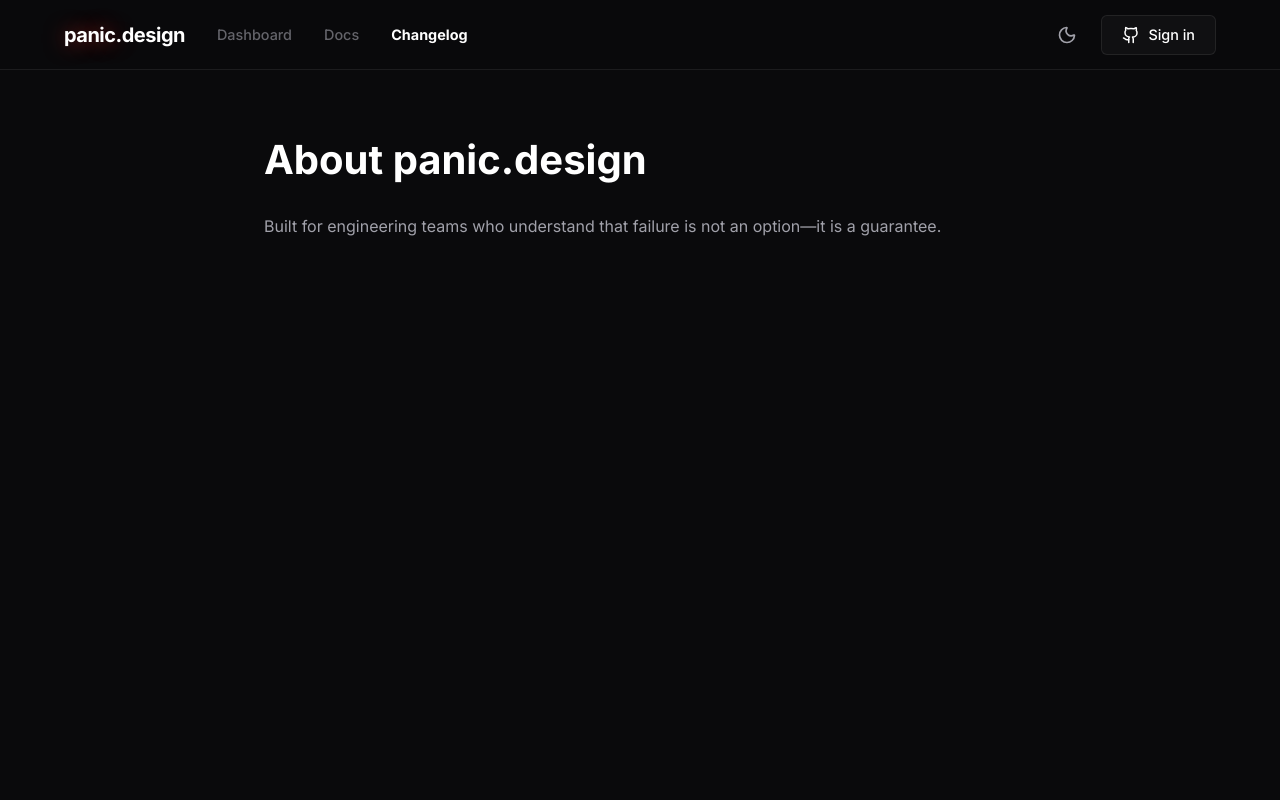
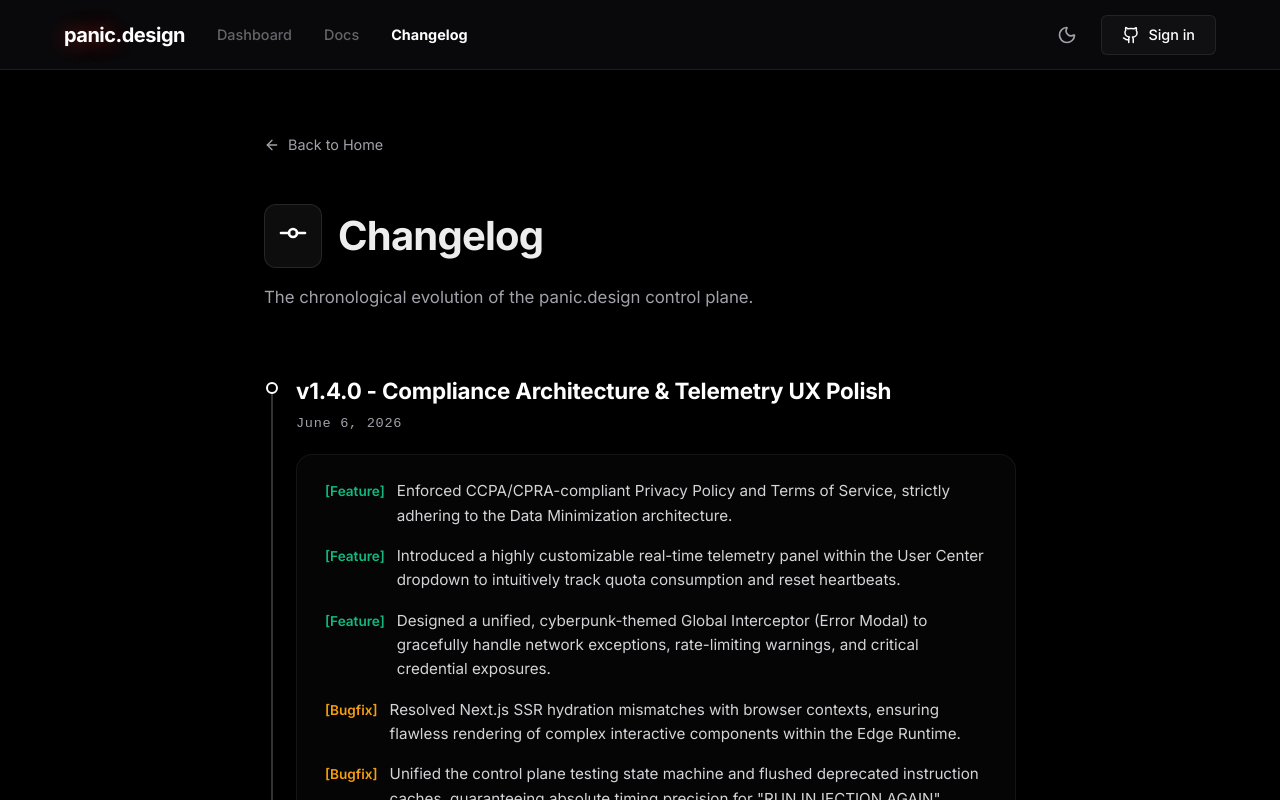
Before and after one commit to AndrewWangDev/panic_design, a Next.js app: page /changelog in a window 1280 px wide. Shown: the top 800 px of the page. Built offline with nearby package versions, Linux system fonts and the light colour scheme; no server answers.

Commit message:
feat(ui): implement highly-styled vertical timeline Changelog page

```diff
--- a/src/app/changelog/page.tsx
+++ b/src/app/changelog/page.tsx
@@ -1,10 +1,127 @@
-export default function About() {
+"use client";
+
+import React from 'react';
+import Link from 'next/link';
+import { ArrowLeft, GitCommit } from 'lucide-react';
+
+const releases = [
+  {
+    version: "v1.4.0 - Compliance Architecture & Telemetry UX Polish",
+    date: "June 6, 2026",
+    changes: [
+      { type: "Feature", text: "Enforced CCPA/CPRA-compliant Privacy Policy and Terms of Service, strictly adhering to the Data Minimization architecture." },
+      { type: "Feature", text: "Introduced a highly customizable real-time telemetry panel within the User Center dropdown to intuitively track quota consumption and reset heartbeats." },
+      { type: "Feature", text: "Designed a unified, cyberpunk-themed Global Interceptor (Error Modal) to gracefully handle network exceptions, rate-limiting warnings, and critical credential exposures." },
+      { type: "Bugfix", text: "Resolved Next.js SSR hydration mismatches with browser contexts, ensuring flawless rendering of complex interactive components within the Edge Runtime." },
+      { type: "Bugfix", text: "Unified the control plane testing state machine and flushed deprecated instruction caches, guaranteeing absolute timing precision for \"RUN INJECTION AGAIN\" triggers." }
+    ]
+  },
+  {
+    version: "v1.3.0 - Enterprise Risk Control & Edge Quota Scheduler",
+    date: "June 4, 2026",
+    changes: [
+      { type: "Feature", text: "Integrated Cloudflare Turnstile (Invisible Mode), establishing an absolute zero-trust defense against automated bot abuse with zero user friction." },
+      { type: "Feature", text: "Deployed multi-tiered edge compute quotas (Hourly/Daily) to precisely throttle proxy tunnel concurrency and safeguard core compute resources." },
+      { type: "Feature", text: "Established a strict concurrency cap for Active Tokens (Max 5 per account) and introduced granular Custom TTL validation for JWT expiration." },
+      { type: "Bugfix", text: "Refactored the Turnstile communication lifecycle with an underlying heartbeat retry mechanism, gracefully mitigating intermittent loading failures caused by local DNS blackholing." },
+      { type: "Bugfix", text: "Precisely decoupled quota deduction logic, strictly isolating free \"configuration generation\" from compute-heavy \"Edge Injection (RUN CLOUD INJECTION)\" executions." }
+    ]
+  },
+  {
+    version: "v1.2.0 - Introducing AIOps Copilot & Semantic Guardrails",
+    date: "June 2, 2026",
+    changes: [
+      { type: "Feature", text: "Deeply integrated Cloudflare Workers AI (llama-3.1-8b-instruct) to power the AIOps Copilot, enabling complex network fault orchestration via natural language directives." },
+      { type: "Feature", text: "Forged strict AI Semantic Guardrails to proactively intercept and nullify malicious network attack intents, such as DDoS or privilege escalation attempts, at the source." },
+      { type: "Feature", text: "Launched the Copilot Insight module, automatically generating comprehensive \"Pre- vs. Post-Injection\" qualitative assessments and network state post-mortems." },
+      { type: "Bugfix", text: "Fortified underlying JSON Schema validation and T1/T3 routing constraints, categorically eliminating AI state hallucinations when processing conflicting fault parameters." },
+      { type: "Bugfix", text: "Optimized the AI Autofill rendering lifecycle, ensuring seamless UI state resets and rollbacks during terminal suspension or request interruptions." }
+    ]
+  },
+  {
+    version: "v1.1.0 - Global Topology Visualization & LGPA Telemetry Engine",
+    date: "May 31, 2026",
+    changes: [
+      { type: "Feature", text: "Integrated a 3D TopoJSON rendering engine to provide real-time, spatial visual projection of cloud injection routing trajectories (W1 ➔ W2 ➔ W3)." },
+      { type: "Feature", text: "Engineered the Localized Geodesic Proximity Algorithm (LGPA) to dynamically calculate authentic edge RTT and spatial network topology displacement." },
+      { type: "Feature", text: "Forged an immersive Terminal Panel where map packet animation rates are now strictly synchronized with real-time injection latency parameters." },
+      { type: "Bugfix", text: "Refactored map data label rendering logic with dynamic collision detection, ensuring pristine visual clarity under high-concurrency topology rendering." },
+      { type: "Bugfix", text: "Calibrated data-plane telemetry extraction logic, leveraging Cloudflare Edge-native Contexts to achieve absolute physical geolocation of the user's ingress node (W1)." }
+    ]
+  },
+  {
+    version: "v1.0.0 - Core Architecture & Control Plane Genesis",
+    date: "May 29, 2026",
+    changes: [
+      { type: "Feature", text: "Architected a stateless JWT infrastructure and leveraged lucide-react with d3-geo to construct a high-performance dashboard, drastically reducing traditional DB I/O latency and Control Plane TTFB." },
+      { type: "Feature", text: "Integrated Prisma as the ORM layer to architect a highly scalable and robust backend data model." },
+      { type: "Feature", text: "Initialized Control Plane and Data Plane logic, firmly establishing the core operational boundary and isolation model." },
+      { type: "Feature", text: "Implemented NextAuth.js for GitHub OAuth integration, delivering a secure, frictionless, and developer-centric authentication flow." },
+      { type: "Feature", text: "Standardized baseline chaos injection policies, comprehensively covering both L3 network routing and L7 application layer degradation." },
+      { type: "Feature", text: "Officially migrated the platform to the cloud via @opennextjs/cloudflare, leveraging global edge nodes to guarantee ultra-low latency responses." }
+    ]
+  }
+];
+
+export default function Changelog() {
   return (
-    <div style={{ padding: '60px 24px', maxWidth: '800px', margin: '0 auto', minHeight: '80vh' }}>
-      <h1 style={{ fontSize: '2.5rem', marginBottom: '24px' }}>About panic.design</h1>
-      <p style={{ color: 'var(--text-secondary)' }}>
-        Built for engineering teams who understand that failure is not an option—it is a guarantee.
-      </p>
+    <div style={{ minHeight: '100vh', backgroundColor: '#000', color: '#ededed', fontFamily: 'Inter, sans-serif' }}>
+      <div style={{ maxWidth: '800px', margin: '0 auto', padding: '64px 24px' }}>
+        <Link href="/" style={{ display: 'inline-flex', alignItems: 'center', gap: '8px', color: '#a1a1aa', textDecoration: 'none', marginBottom: '48px', fontSize: '0.9rem', transition: 'color 0.2s' }} onMouseOver={e => e.currentTarget.style.color = '#ededed'} onMouseOut={e => e.currentTarget.style.color = '#a1a1aa'}>
+          <ArrowLeft size={16} /> Back to Home
+        </Link>
+
+        <div style={{ display: 'flex', alignItems: 'center', gap: '16px', marginBottom: '16px' }}>
+          <div style={{ padding: '12px', background: 'rgba(255, 255, 255, 0.05)', borderRadius: '12px', border: '1px solid rgba(255, 255, 255, 0.1)' }}>
+            <GitCommit size={32} color="#fff" />
+          </div>
+          <h1 style={{ fontSize: '2.5rem', fontWeight: 700, margin: 0, letterSpacing: '-0.02em' }}>Changelog</h1>
+        </div>
+
+        <p style={{ color: '#a1a1aa', marginBottom: '64px', fontSize: '1.05rem', lineHeight: 1.6 }}>
+          The chronological evolution of the panic.design control plane.
+        </p>
+
+        <div style={{ position: 'relative', paddingLeft: '32px' }}>
+          {/* Vertical Timeline Line */}
+          <div style={{ position: 'absolute', top: '12px', bottom: '0', left: '7px', width: '2px', background: 'linear-gradient(to bottom, #333 0%, #333 90%, transparent 100%)' }} />
+
+          {releases.map((release, index) => (
+            <div key={index} style={{ position: 'relative', paddingBottom: index === releases.length - 1 ? '0' : '56px' }}>
+              {/* Timeline Dot */}
+              <div style={{ position: 'absolute', top: '8px', left: '-30px', width: '12px', height: '12px', borderRadius: '50%', background: '#000', border: '2px solid #fff', zIndex: 1 }} />
+
+              <h2 style={{ fontSize: '1.4rem', fontWeight: 700, margin: '0 0 6px 0', color: '#fff', letterSpacing: '-0.01em' }}>
+                {release.version}
+              </h2>
+              <div style={{ color: '#a1a1aa', fontSize: '0.85rem', marginBottom: '20px', fontFamily: 'monospace', letterSpacing: '0.05em' }}>
+                {release.date}
+              </div>
+
+              <div style={{ background: 'rgba(255,255,255,0.02)', border: '1px solid rgba(255,255,255,0.06)', borderRadius: '16px', padding: '24px 28px', transition: 'background 0.2s', cursor: 'default' }} onMouseOver={e => e.currentTarget.style.background = 'rgba(255,255,255,0.04)'} onMouseOut={e => e.currentTarget.style.background = 'rgba(255,255,255,0.02)'}>
+                <ul style={{ listStyle: 'none', padding: 0, margin: 0, display: 'flex', flexDirection: 'column', gap: '16px' }}>
+                  {release.changes.map((change, cIndex) => (
+                    <li key={cIndex} style={{ display: 'flex', gap: '12px', lineHeight: 1.6 }}>
+                      <span style={{
+                        color: change.type === 'Feature' ? '#10b981' : '#f59e0b',
+                        fontWeight: 600,
+                        fontSize: '0.85rem',
+                        marginTop: '2px',
+                        whiteSpace: 'nowrap'
+                      }}>
+                        [{change.type}]
+                      </span>
+                      <span style={{ color: '#d4d4d8', fontSize: '0.95rem' }}>
+                        {change.text}
+                      </span>
+                    </li>
+                  ))}
+                </ul>
+              </div>
+            </div>
+          ))}
+        </div>
+      </div>
     </div>
   );
 }
--- a/src/app/page.tsx
+++ b/src/app/page.tsx
@@ -319,6 +319,7 @@ function HomeContent() {
           <div className={styles.footerLinks}>
             <a href="#" className={styles.footerLink}>© 2026 Panic.Design</a>
             <a href="https://github.com/AndrewWangDev/panic_design" className={styles.footerLink}>GitHub</a>
+            <Link href="/changelog" className={styles.footerLink}>Changelog</Link>
             <Link href="/privacy" className={styles.footerLink}>Privacy Policy</Link>
             <Link href="/terms" className={styles.footerLink}>Terms of Service</Link>
           </div>
```
